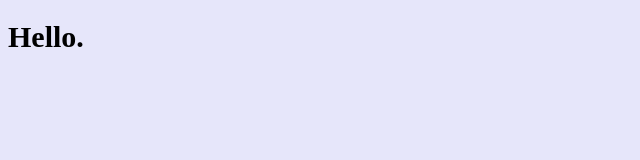
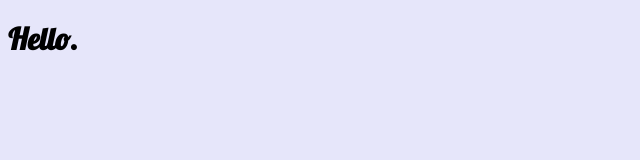
Before and after one commit to niruta1/niruta.github.io, a website: page build/index.html in a window 1280 px wide. Shown: the full height of the page, 0-640 px from the left. Drawn offline with Linux system fonts and the light colour scheme.

Commit message:
Update index.html

```diff
--- a/build/index.html
+++ b/build/index.html
@@ -4,6 +4,9 @@
     <meta charset="UTF-8" />
     <meta name="viewport" content="width=device-width, initial-scale=1.0" />
     <meta http-equiv="X-UA-Compatible" content="ie=edge" />
+    <link rel="preconnect" href="https://fonts.googleapis.com">
+    <link rel="preconnect" href="https://fonts.gstatic.com" crossorigin>
+    <link href="https://fonts.googleapis.com/css2?family=Lobster&display=swap" rel="stylesheet">
     <title>Niruta</title>
     <style>
       body {
@@ -11,7 +14,7 @@
       }
       h1 {
         font-size: 30px;
-        font-family: Lobster;
+        font-family: 'Lobster', cursive;
         align-items: center;
       }
     </style>
```
